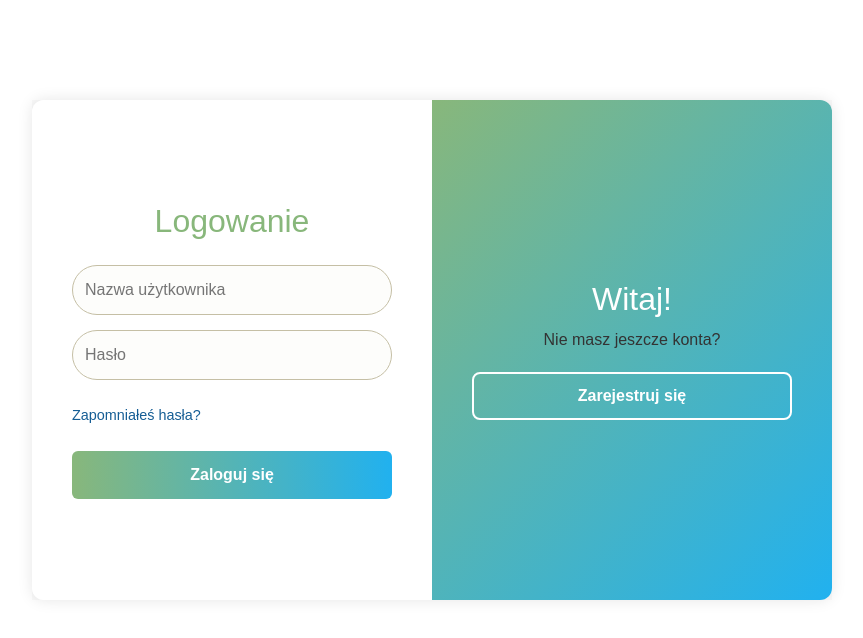
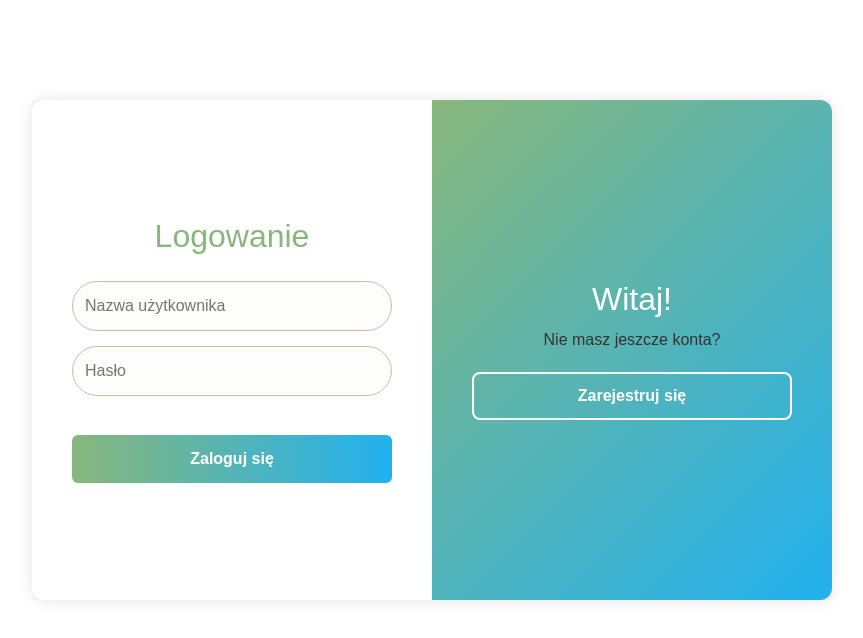
Before and after one commit to elzyr/bookFlow, a React (Vite) app in the folder frontend/vite-project/: page / in a window 1280 px wide. Shown: the top 638 px of the page, without its empty margins (208-1071 px from the left). Built offline with nearby package versions, Linux system fonts and the light colour scheme; no server answers.

Commit message:
fix variables

```diff
--- a/frontend/vite-project/src/components/LoginForm.tsx
+++ b/frontend/vite-project/src/components/LoginForm.tsx
@@ -55,9 +55,6 @@ const handleSubmit = async (e: React.FormEvent) => {
                         onChange={(e) => setPassword(e.target.value)}
                         required
                     />
-                    <div className="login-options">
-                        <a href="#">Zapomniałeś hasła?</a>
-                    </div>
                     <button type="submit">Zaloguj się</button>
                 </form>
             </div>
```
Also changed, not shown: 1 other file (tests, documents, lock files or other folders).
